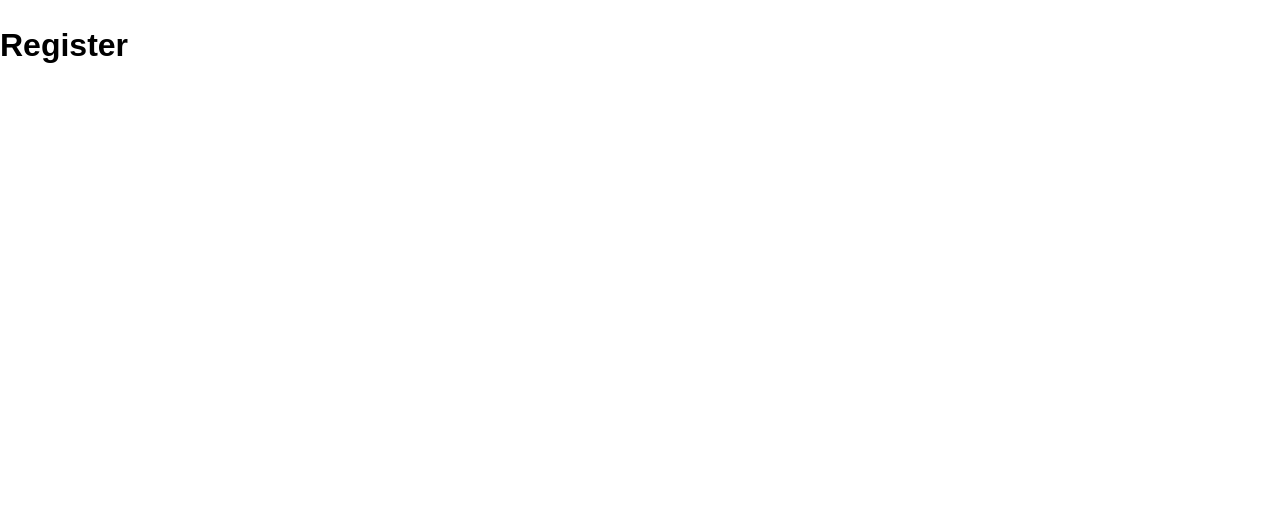
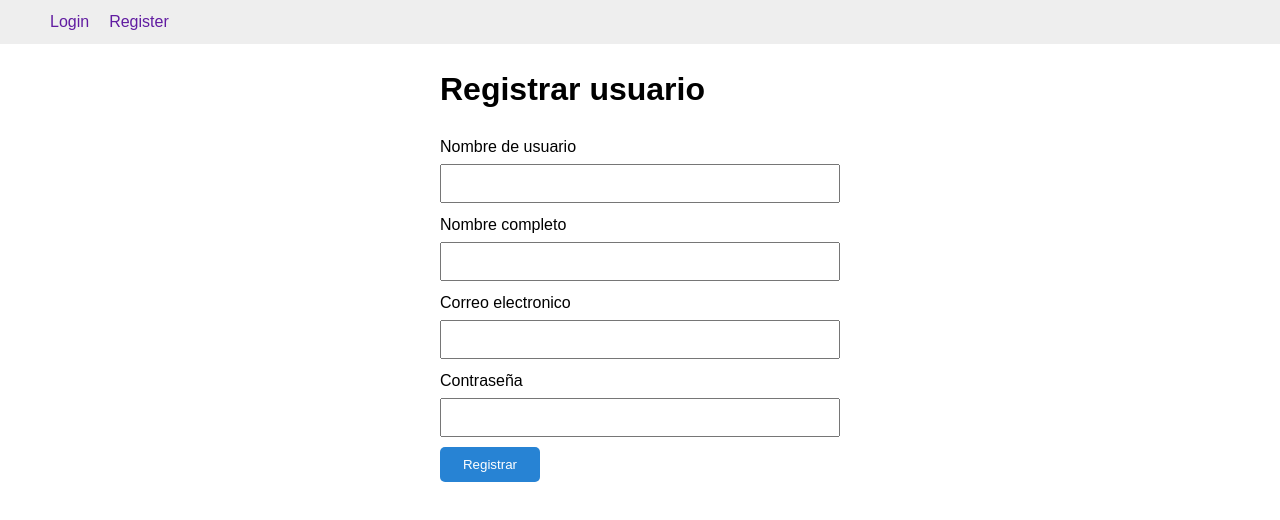
Before and after one commit to Eliam28/Parcial_2_Web_II, a React (Vite) app in the folder FrontEnd/: page /register in a window 1280 px wide. Shown: the top 520 px of the page. Built offline with nearby package versions, Linux system fonts and the light colour scheme.

Commit message:
Navegación y formulario de register
Sin funcionalidad el register

```diff
--- /dev/null
+++ b/FrontEnd/src/layout/DefaultLayout.tsx
@@ -0,0 +1,30 @@
+import { Link } from "react-router-dom"
+
+interface DefaultLayoutProps {
+    children: React.ReactNode;
+}
+
+function DefaultLayout({children}: DefaultLayoutProps){
+    return <>
+        <header>
+            <nav>
+                <ul>
+                    <li>
+                        <Link to = "/">Login</Link>
+                    </li>
+                     <li>
+                        <Link to = "/register">Register</Link>
+                    </li>
+                </ul>
+            </nav>
+
+        </header>
+
+        <main>
+            {children}
+        </main>
+
+    </>
+}
+
+export default DefaultLayout
--- a/FrontEnd/src/routes/Login.tsx
+++ b/FrontEnd/src/routes/Login.tsx
@@ -1,7 +1,10 @@
+import DefaultLayout from "../layout/DefaultLayout"
+
 function Login(){
     return <>
-    <h1>Login</h1>
+    <DefaultLayout>
+       <h1>Aqui va tu parte del front fish</h1>
+    </DefaultLayout>
     </>
 }
-
 export default Login
--- a/FrontEnd/src/routes/Register.tsx
+++ b/FrontEnd/src/routes/Register.tsx
@@ -1,6 +1,26 @@
+import DefaultLayout from "../layout/DefaultLayout"
+
 function Register(){
     return <>
-    <h1>Register</h1>
+    <DefaultLayout>
+        <form className="form">
+            <h1>Registrar usuario</h1>
+
+            <label>Nombre de usuario</label>
+            <input type="text" />
+
+            <label>Nombre completo</label>
+            <input type="text" />
+
+            <label>Correo electronico</label>
+            <input type="text" />
+
+            <label>Contraseña</label>
+            <input type="text" />
+
+            <button>Registrar</button>
+        </form>
+    </DefaultLayout>
     </>
 }
 
```
